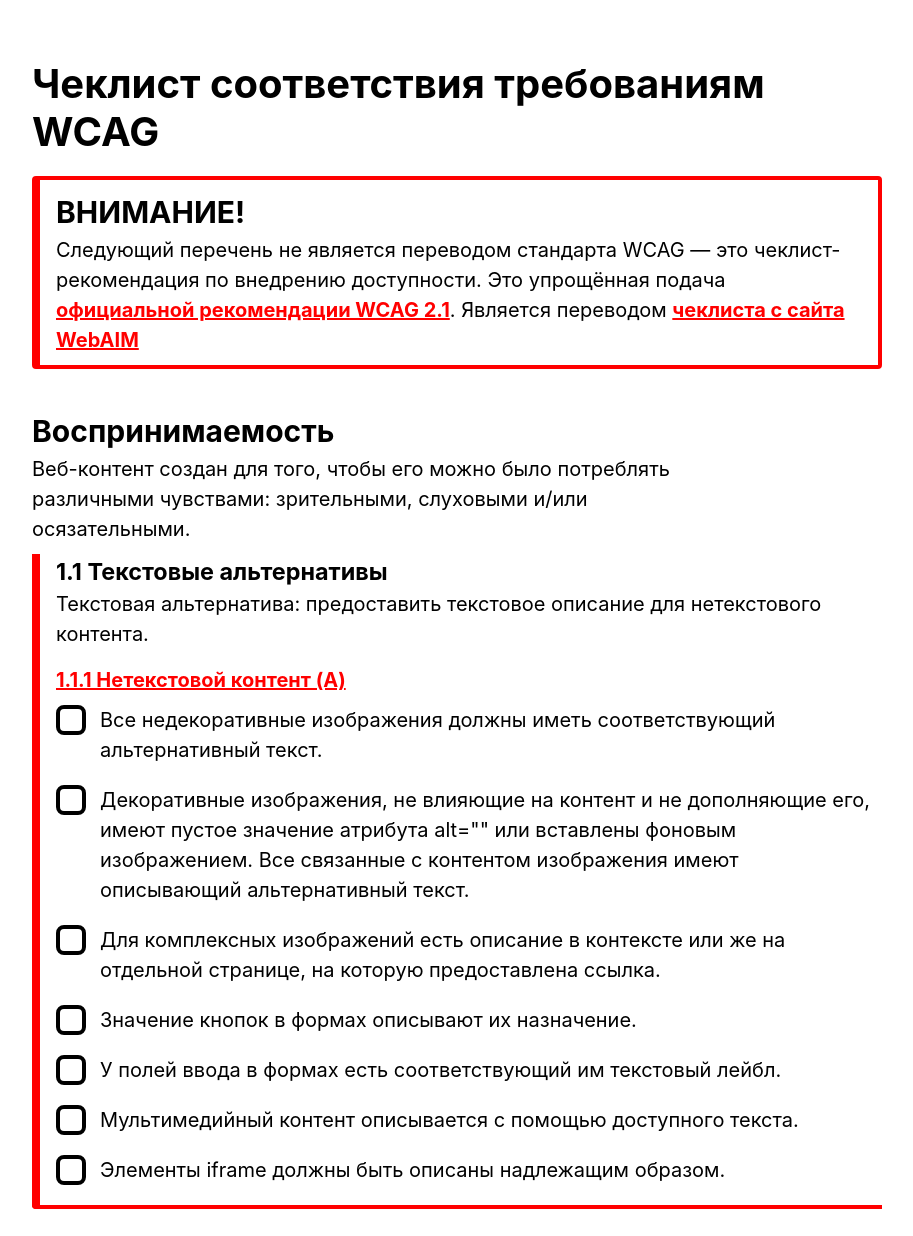
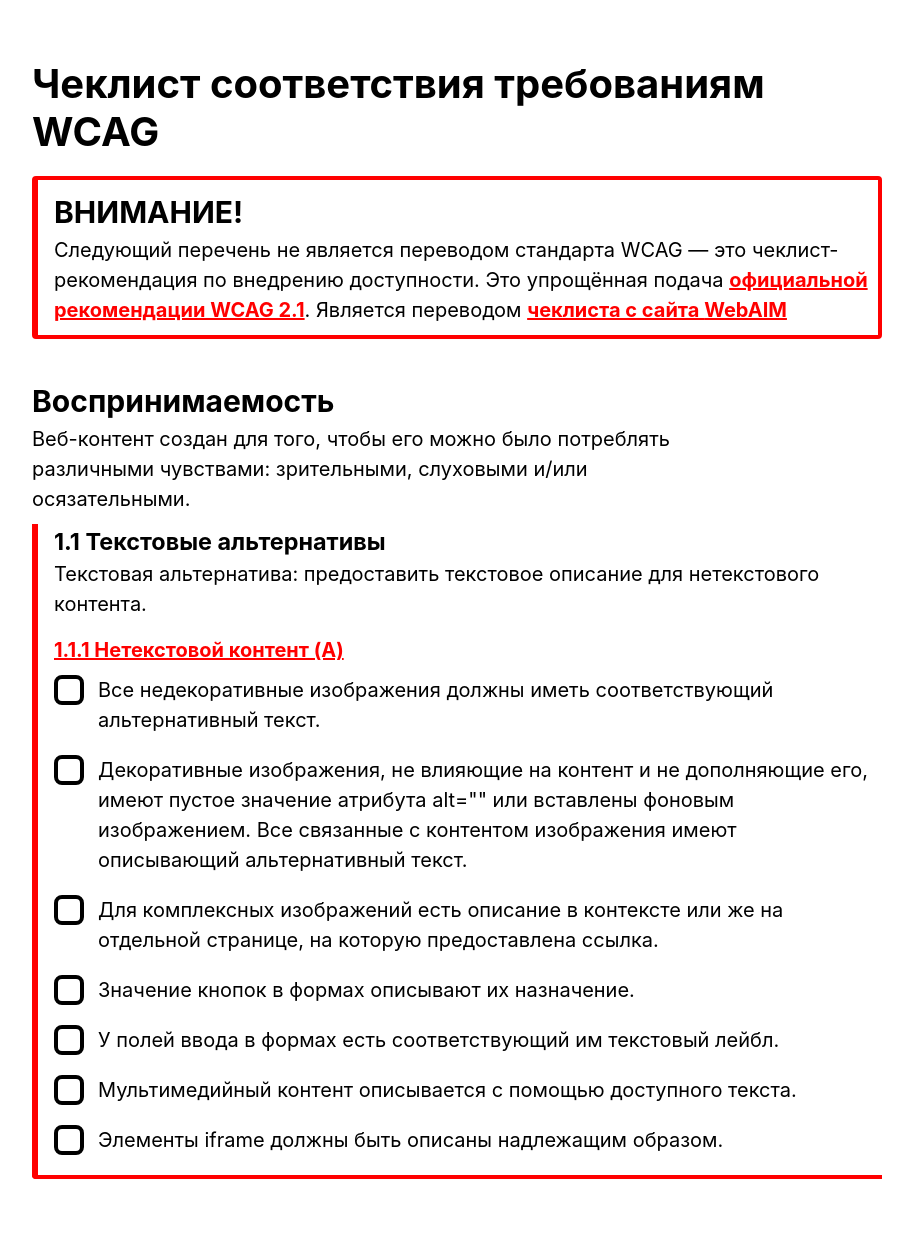
Before and after one commit to zavsievich/wcag-ru-checklist, a plain HTML site: page index.html in a window 1280 px wide. Shown: the top 1236 px of the page, without its empty margins (183-1096 px from the left). Drawn offline with Linux system fonts and the light colour scheme.

Commit message:
Change border width

```diff
--- a/style.css
+++ b/style.css
@@ -63,7 +63,7 @@ a:hover {
 
 .header__note {
     border: 0.2rem solid red;
-    border-left: 0.4rem solid red;
+    border-left: 0.3rem solid red;
     border-radius: 0.2em;
     padding: 0.5rem;
     padding-left: 0.8rem;
@@ -85,7 +85,7 @@ a:hover {
 }
 
 .checklist__division {
-    border-left: 0.4rem solid red;
+    border-left: 0.3rem solid red;
     border-bottom: 0.2rem solid red;
     border-bottom-left-radius: 0.2rem;
     padding-left: 0.8rem;
```
